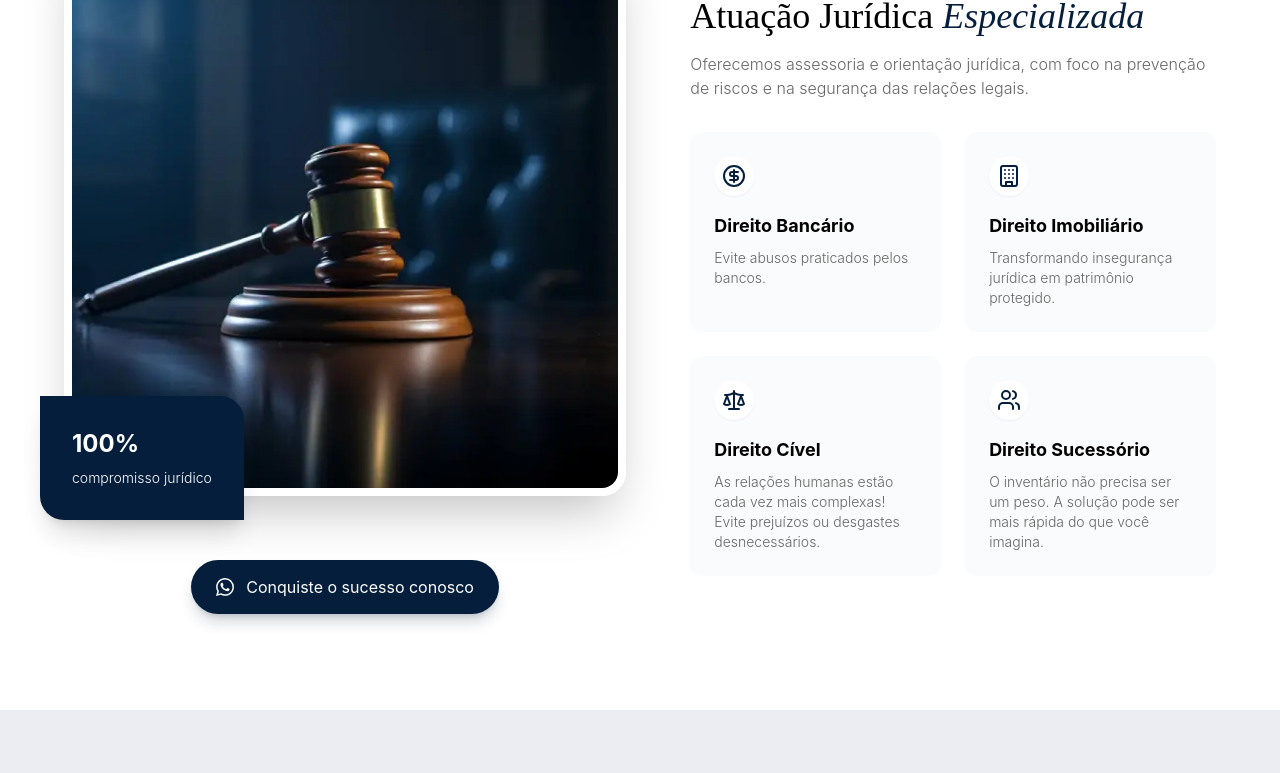
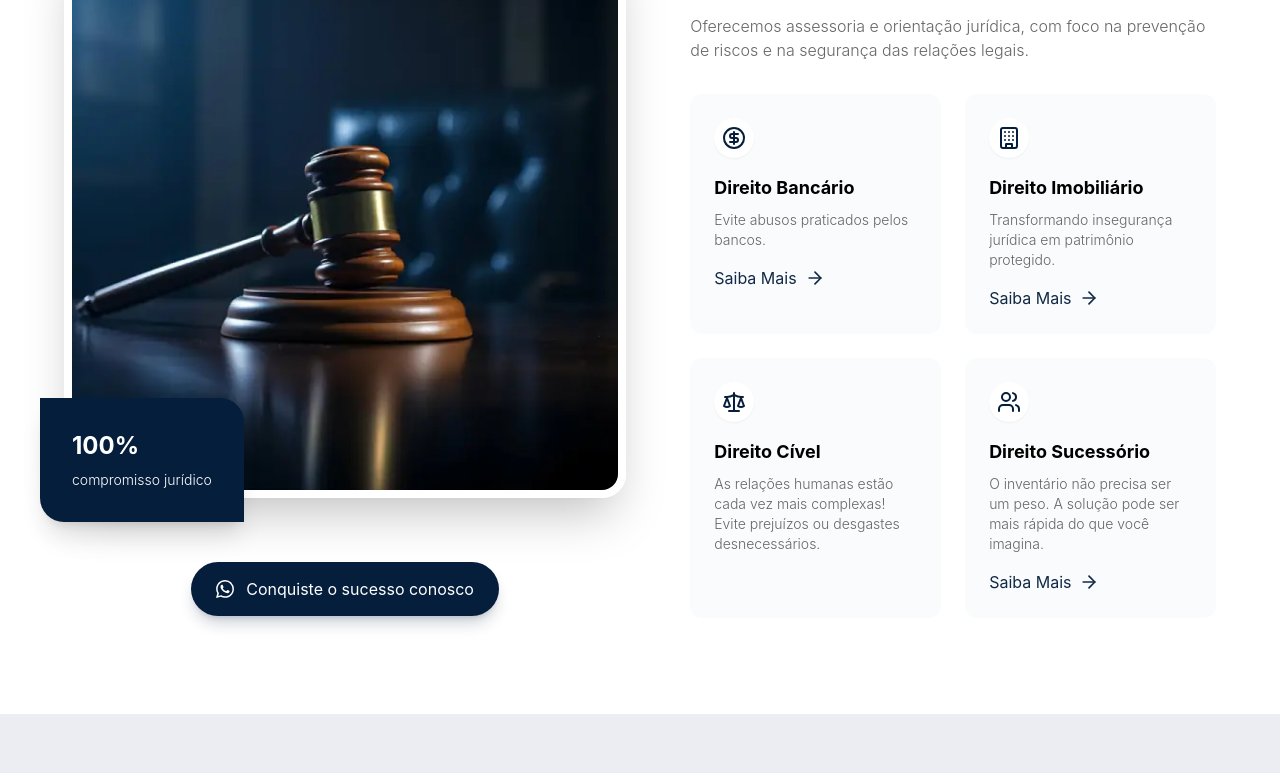
Before and after one commit to Paper-Street-Softwares/SOP-Paulo-Nascimento-Advogados, a React (Vite) app: page /#home in a window 1280 px wide. Shown: the part 1127-1900 px from the top of the page. Built offline with nearby package versions, Linux system fonts and the light colour scheme.

Commit message:
fix: Links das lps inseridos

```diff
--- a/src/components/sections/FeaturesNovaTemplate.jsx
+++ b/src/components/sections/FeaturesNovaTemplate.jsx
@@ -16,7 +16,7 @@ import ExpandMoreIcon from '@mui/icons-material/ExpandMore'
 
 const features = Object.values(content.texts.features.cards)
 
-function FeaturesNovaTemplate({ colorMode }) {
+function FeaturesNovaTemplate({ colorMode, link }) {
   // Definindo classes dinamicamente conforme o colorMode
   let backgroundMode,
     text,
@@ -210,6 +210,20 @@ function FeaturesNovaTemplate({ colorMode }) {
                       >
                         {feature.subtitle}
                       </p>
+                      {feature.link && (
+                        <div className="font-secondFont mt-4">
+                          <a
+                            href={feature.link}
+                            target="_blank"
+                            className={`text-paragraph4 cursor-pointer scale-100 hover:scale-95 transition-all flex gap-2 opacity-95 ${textDestaque} ${hoverTextCard}`}
+                          >
+                            {feature.buttonLabel}
+                            <span>
+                              <ArrowRight width={20} />
+                            </span>
+                          </a>
+                        </div>
+                      )}
                     </motion.div>
                   ))}
                 </div>
--- a/src/content/content.jsx
+++ b/src/content/content.jsx
@@ -206,6 +206,7 @@ const content = {
           icon: <CircleDollarSign />,
           buttonLabelModal: 'Fale Conosco',
           buttonLabel: 'Saiba Mais',
+          link: 'https://lpa-paulo-nascimento-advogados.vercel.app/',
         },
         card2: {
           title: 'Direito Imobiliário',
@@ -222,6 +223,7 @@ const content = {
           icon: <Building />,
           buttonLabelModal: 'Fale Conosco',
           buttonLabel: 'Saiba Mais',
+          link: 'https://lpa-direito-imobiliario-paulo.vercel.app/',
         },
         card3: {
           title: 'Direito Cível',
@@ -237,6 +239,7 @@ const content = {
           icon: <Scale />,
           buttonLabelModal: 'Fale Conosco',
           buttonLabel: 'Saiba Mais',
+          link: '',
         },
         card4: {
           title: 'Direito Sucessório',
@@ -253,6 +256,7 @@ const content = {
           icon: <Users />,
           buttonLabelModal: 'Fale Conosco',
           buttonLabel: 'Saiba Mais',
+          link: 'https://lpa-secessao-paulo-nascimento.vercel.app/',
         },
         card5: {
           title: <p>A_Definir</p>,
```
